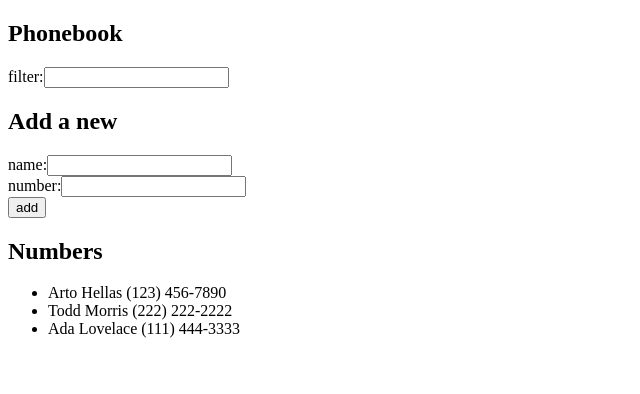
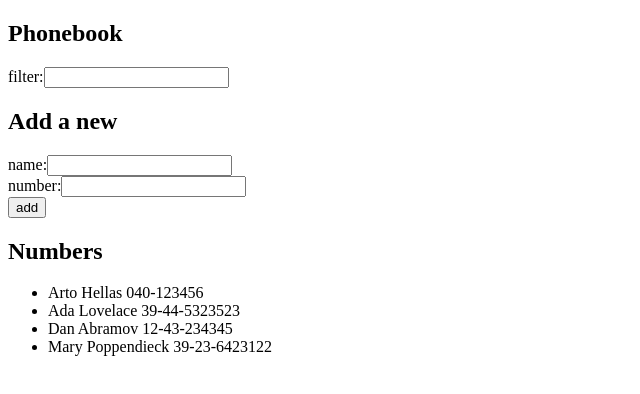
Before and after one commit to detonationbox0/full-stack-open-2022, a React (Create React App) app in the folder part2/phonebook/: page / in a window 1280 px wide. Shown: the top 394 px of the page, without its empty margins (0-640 px from the left). Built offline with nearby package versions, Linux system fonts and the light colour scheme; data requests are answered from the project's data file.

Commit message:
Finished 2.11

```diff
--- /dev/null
+++ b/part2/phonebook/db.json
@@ -0,0 +1,24 @@
+{
+    "persons":[
+        {
+            "name": "Arto Hellas",
+            "number": "040-123456",
+            "id": 1
+        },
+        {
+            "name": "Ada Lovelace",
+            "number": "39-44-5323523",
+            "id": 2
+        },
+        {
+            "name": "Dan Abramov",
+            "number": "12-43-234345",
+            "id": 3
+        },
+        {
+            "name": "Mary Poppendieck",
+            "number": "39-23-6423122",
+            "id": 4
+        }
+    ]
+}
--- a/part2/phonebook/src/App.js
+++ b/part2/phonebook/src/App.js
@@ -1,21 +1,39 @@
-import { useState } from 'react'
+import { useState, useEffect } from 'react'
+import axios from 'axios'
 
 // Components
 import Filter from './components/Filter'
 import PersonForm from './components/PersonForm'
 import Persons from './components/Persons'
 
+
 const App = () => {
 
     // App States
-    const [persons, setPersons] = useState([
-        { id: 1, name: 'Arto Hellas', phone:'(123) 456-7890', visible: true },
-        { id: 2, name: 'Todd Morris', phone:'(222) 222-2222', visible: true },
-        { id: 3, name: 'Ada Lovelace', phone:'(111) 444-3333', visible: true }
-    ])
+    const [persons, setPersons] = useState([])
     const [newName, setNewName] = useState('')
-    const [newPhone, setNewPhone] = useState('')
+    const [newNumber, setnewNumber] = useState('')
     const [filter, setFilter] = useState('')
+
+    const getPersons = () => {
+        // Get the people data from localhost:3001/persons
+        axios.get("http://localhost:3001/persons")
+        // On response...
+        .then(response => {
+            // Set state of persons
+            setPersons(
+                // Add visible property so filter works
+                response.data.map(person => {
+                    person.visible = true
+                    return person
+                })
+            )
+        })
+    }
+
+    // After first render, fetch persons data
+    // apply to persons state
+    useEffect(getPersons, [])
 
     // When user is typing into the Name input,
     // update the state
@@ -26,7 +44,7 @@ const App = () => {
     // When user is typing into the Phone input,
     // update the state
     const handlePhoneChange = (event) => {
-        setNewPhone(event.target.value)
+        setnewNumber(event.target.value)
     }
 
     // When user is typing into the Filter input,
@@ -41,7 +59,7 @@ const App = () => {
         const filterPersons = persons.map((obj) => {
 
             obj.name.toLowerCase().includes(filterValue)
-            || obj.phone.toLowerCase().includes(filterValue)
+            || obj.number.toLowerCase().includes(filterValue)
             ? obj.visible = true : obj.visible = false
 
             return obj
@@ -59,7 +77,7 @@ const App = () => {
         // Is this submission already present?
         const nameCheck = persons.filter((nameObj) => {
              return ( nameObj.name === newName
-                      && nameObj.phone === newPhone )
+                      && nameObj.number === newNumber )
         })
 
         if (nameCheck.length > 0) { // Too many
@@ -72,7 +90,7 @@ const App = () => {
         setPersons(persons.concat({
             id: persons.length + 1,
             name: newName,
-            phone: newPhone,
+            phone: newNumber,
             visible:true
         }))
 
@@ -87,7 +105,7 @@ const App = () => {
                     handleFilterChange={handleFilterChange}
             />
 
-            <PersonForm  states={[newName, newPhone]}
+            <PersonForm  states={[newName, newNumber]}
                         handlers={[ addPerson,
                                     handleNameChange,
                                     handlePhoneChange ]} />
--- a/part2/phonebook/src/components/Persons.js
+++ b/part2/phonebook/src/components/Persons.js
@@ -6,7 +6,7 @@ const Persons = ({persons}) => {
                 { // Iterate the persons array, populate list of names & numbers
                     persons.map((person) => (
                         person.visible
-                        ? <li key={person.id}>{person.name} {person.phone}</li>
+                        ? <li key={person.id}>{person.name} {person.number}</li>
                         : null
                     ))
                 }
```
Also changed, not shown: part2/phonebook/package.json (+6 -1 lines), 1 other file (tests, documents, lock files or other folders).
